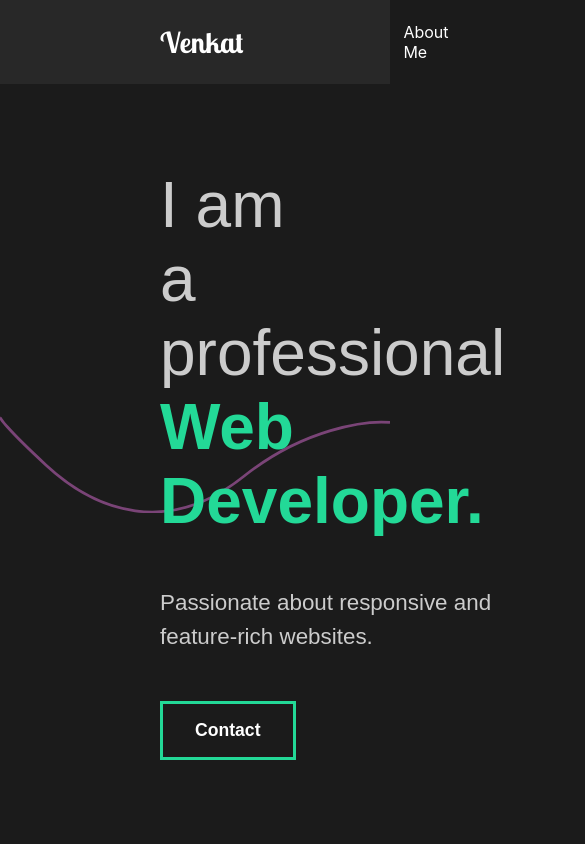
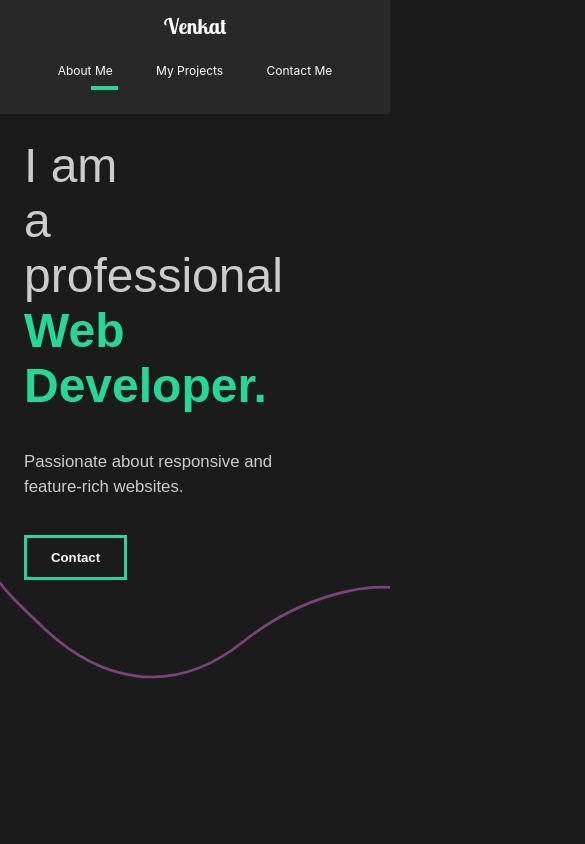
Before and after one commit to venkatkadiri/website, a React (Create React App) app: page / in a window 390 px wide. Shown: the top 844 px of the page, 585 px wide, since content can reach past the window. Built offline with nearby package versions, Linux system fonts and the light colour scheme.

Commit message:
mobile comit new

```diff
--- a/package.json
+++ b/package.json
@@ -1,5 +1,5 @@
 {
-  "homepage": "http://venkatkadiri.github.io/website",
+  "homepage": "http://venkatkadiri.github.io/",
   "name": "website",
   "version": "0.1.0",
   "private": true,
--- a/src/Styles.js
+++ b/src/Styles.js
@@ -9,6 +9,11 @@
   padding: 5rem 10rem;
   color: white;
   font-family: sans-serif;
+  @media (max-width: 1300px) {
+    display: block;
+    padding: 2rem 2rem;
+    align-items: center;
+  }
 `;
 export const Description = styled.div`
   flex: 1;
--- a/src/components/About.js
+++ b/src/components/About.js
@@ -29,7 +29,9 @@
         <motion.p variants={fade}>
           Passionate about responsive and feature-rich websites.
         </motion.p>
-        <motion.button variants={fade}>Contact</motion.button>
+        <form action="/contact">
+          <motion.button variants={fade}>Contact</motion.button>
+        </form>
       </Description>
 
       <Wave />
--- a/src/components/GlobalStyle.js
+++ b/src/components/GlobalStyle.js
@@ -11,6 +11,13 @@
     background:#1b1b1b;
     overflow-x:hidden;
 
+}
+html
+{
+    @media(max-width:1700px)
+    {
+        font-size:75%;
+    }
 }
 button
 {
--- a/src/components/Nav.js
+++ b/src/components/Nav.js
@@ -1,8 +1,11 @@
 import React from "react";
 import styled from "styled-components";
 import { Link } from "react-router-dom";
+import { motion } from "framer-motion";
+import { useLocation } from "react-router-dom";
 
 function Nav() {
+  const { pathname } = useLocation();
   return (
     <StyledNav>
       <h1>
@@ -13,12 +16,27 @@
       <ul>
         <li>
           <Link to="/">About Me</Link>
+          <Line
+            transition={{ duration: 0.75 }}
+            initial={{ width: "0%" }}
+            animate={{ width: pathname === "/" ? "50%" : "0%" }}
+          />
         </li>
         <li>
           <Link to="/projects">My Projects</Link>
+          <Line
+            transition={{ duration: 0.75 }}
+            initial={{ width: "0%" }}
+            animate={{ width: pathname === "/projects" ? "50%" : "0%" }}
+          />
         </li>
         <li>
           <Link to="/contact">Contact Me</Link>
+          <Line
+            transition={{ duration: 0.75 }}
+            initial={{ width: "0%" }}
+            animate={{ width: pathname === "/contact" ? "50%" : "0%" }}
+          />
         </li>
       </ul>
     </StyledNav>
@@ -53,6 +71,31 @@
     padding-left: 10rem;
     position: relative;
   }
+  @media (max-width: 1300px) {
+    flex-direction: column;
+    padding: 1rem;
+
+    #Logo {
+      display: inline-block;
+    }
+    ul {
+      padding: 2rem;
+      justify-content: space-around;
+      width: 100%;
+
+      li {
+        padding: 0;
+      }
+    }
+  }
+`;
+const Line = styled(motion.div)`
+  height: 0.3rem;
+  background: #23d997;
+  width: 0%;
+  position: absolute;
+  bottom: -80%;
+  left: 60%;
 `;
 
 export default Nav;
--- a/src/components/scrollTop.js
+++ b/src/components/scrollTop.js
@@ -9,7 +9,9 @@
       left: 0,
     });
   }, [pathname]);
+
   console.log(pathname);
+
   return null;
 };
 
--- a/src/pages/AboutMe.js
+++ b/src/pages/AboutMe.js
@@ -1,4 +1,5 @@
 import React from "react";
+import { useEffect } from "react";
 import About from "../components/About";
 import Skills from "../components/Skills";
 import Faq from "../components/Faq";
--- a/src/pages/Contactme.js
+++ b/src/pages/Contactme.js
@@ -105,6 +105,9 @@
     margin: 2rem;
     color: black;
   }
+  @media (max-width: 1300px) {
+    flex-direction: column;
+  }
 `;
 
 export default ContactMe;
--- a/src/pages/MyProjects.js
+++ b/src/pages/MyProjects.js
@@ -125,6 +125,9 @@
   h2 {
     color: black;
   }
+  @media (max-width: 1700px) {
+    padding: 2rem 2rem;
+  }
 `;
 const Hide = styled.div`
   overflow: hidden;
```
Also changed, not shown: 1 other file (tests, documents, lock files or other folders).
